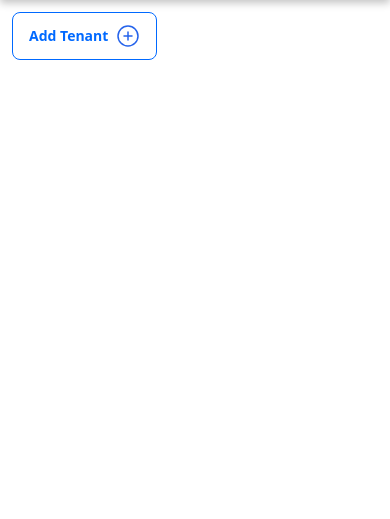
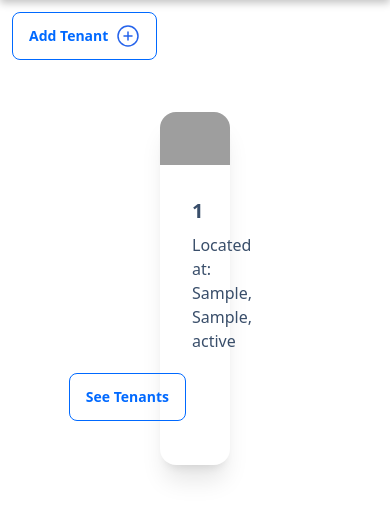
Before and after one commit to Achinthya18/RentEase, a Flask app: page /home in a window 390 px wide. Shown: the part 64-583 px from the top of the page. Run offline with Flask 3, Linux system fonts and the light colour scheme; the visitor is signed in with stand-in values (Sample User, id 1); tables that the repository leaves empty or names only in its code hold one stand-in row (values such as "Sample post"); some libraries are stand-ins or nearby versions; grey boxes are pictures that could not be loaded.

Commit message:
Made changes in home page

```diff
--- a/Website/auth.py
+++ b/Website/auth.py
@@ -62,6 +62,20 @@
     return render_template('signup.html')
 @auth.route('/home', methods=['GET', 'POST'])
 def home():
+    # Retrieve the landlord ID from the session
+    lid = session.get('lid')
+    if lid:
+            # Fetch all properties associated with the current landlord
+            cur.execute('''SELECT *
+                            FROM Property
+                            WHERE Lid = %s''', (lid,))
+            properties = cur.fetchall()
+            if properties:
+                print(properties[0])
+            # Pass the fetched properties to the template for rendering
+                return render_template('home.html', properties=properties)
+    else:
+        flash('Landlord ID not found in session.', category='error')
     return render_template('home.html')
 @auth.route('/login', methods=['GET', 'POST'])
 def login():
--- a/Website/templates/home.html
+++ b/Website/templates/home.html
@@ -19,6 +19,21 @@
         d="M22 12C22 6.47715 17.5228 2 12 2C6.47715 2 2 6.47715 2 12C2 17.5228 6.47715 22 12 22C17.5228 22 22 17.5228 22 12Z"
         stroke="#2563EB" stroke-width="1.5" />
     </svg></a>
+    <div class="property-container">
+      {% for property in properties %}
+      <div class="card lg:card-side bg-base-100 shadow-xl mr-40 ml-40 mt-10">
+        <figure><img src="https://daisyui.com/images/stock/photo-1494232410401-ad00d5433cfa.jpg" alt="Album"/></figure>
+        <div class="card-body">
+          <h2 class="card-title">{{ property[1]}}</h2>
+          <p>Located at: {{ property[3] }}, {{ property[4] }}, {{ property[5] }}</p>
+          <div class="card-actions justify-end">
+            <button class="btn btn-outline btn-primary m-3">See Tenants</button>
+          </div>
+        </div>
+      </div>
+      {% endfor %}
+
+    </div>
 
 </body>
 
```
